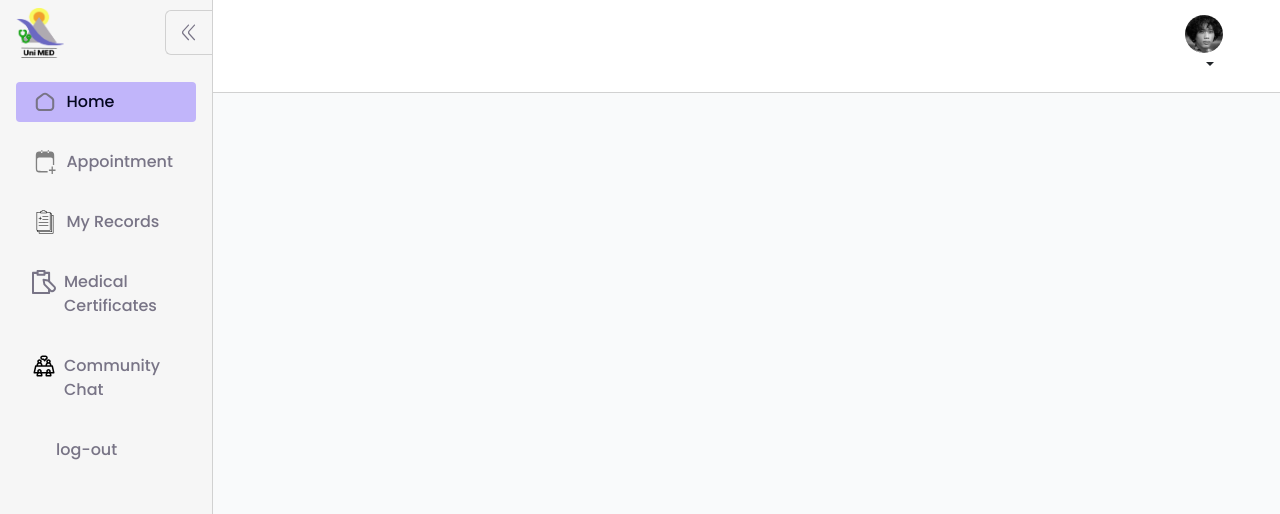
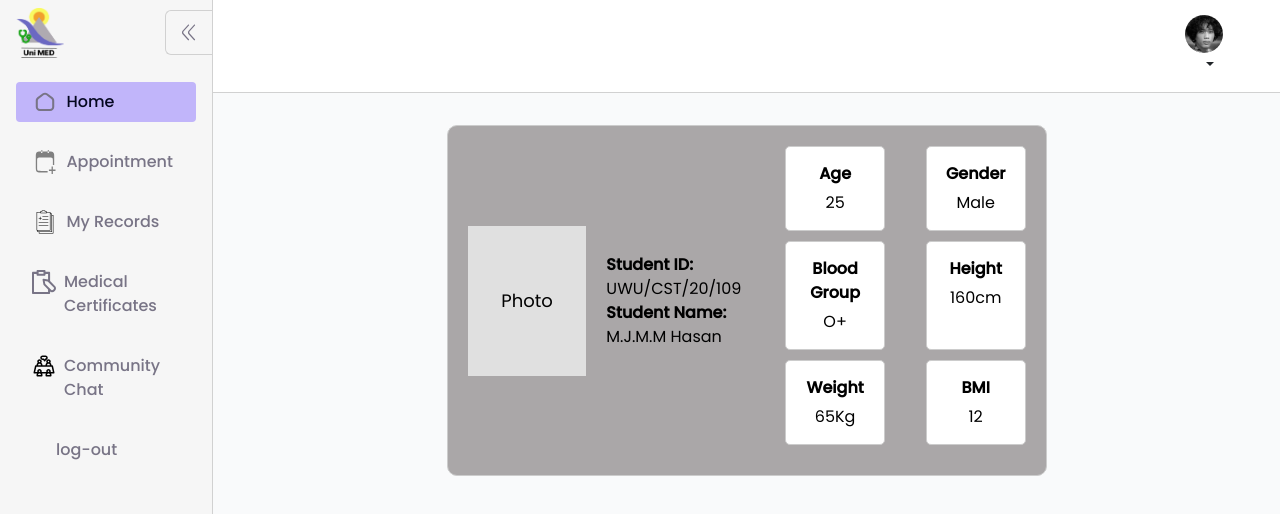
Before and after one commit to MahthyHasan/UniMed, a React (Create React App) app in the folder unimed-frontend/: page /PatientDashboard in a window 1280 px wide. Shown: the top 514 px of the page. Built offline with nearby package versions, Linux system fonts and the light colour scheme; some icons are missing.

Commit message:
Patient UI

```diff
--- a/unimed-frontend/src/App.js
+++ b/unimed-frontend/src/App.js
@@ -6,8 +6,10 @@ import ProjectSetting from "./Components/Pages/ProjectSetting";
 
 import Doctordashboard from "./Components/DashBoards/DoctorDashBoard/Pages/Doctordashboard";
 import PharmacistDashboard from "./Components/DashBoards//PharmacistDashBoard/Pages/PharmacistDashboard";
+
 import PatientDashboard from "./Components/DashBoards/PatientDashBoard/Pages/PatientDashboard";
 import Appointment from "./Components/DashBoards/PatientDashBoard/Pages/Appointment";
+import Myrecords from "./Components/DashBoards/PatientDashBoard/Pages/Myrecords";
 
 import "bootstrap/dist/css/bootstrap.min.css";
 
@@ -35,6 +37,7 @@ function App() {
         <Route path="/pharmacyDashboard" element={<PharmacistDashboard />} />
         <Route path="/PatientDashboard" element={<PatientDashboard />} />
         <Route path="/Appointment" element={<Appointment />} />
+        <Route path="/Myrecords" element={<Myrecords />} />
         <Route path="/" element={<LandingPage />} />
         <Route path="/logincat" element={<LoginCategory />} />
         <Route path="/loginDoctor" element={<DoctorLogin />} />
--- /dev/null
+++ b/unimed-frontend/src/Components/DashBoards/PatientDashBoard/ComponentsPatientDashboard/Modal.js
@@ -0,0 +1,45 @@
+import React from 'react';
+import "../../../../Css/Patient/Modal.css";
+
+const Modal = ({ show, onClose, record }) => {
+  if (!show) return null;
+
+  return (
+    <div className="modal-overlay">
+      <div className="modal">
+        <div className="modal-header">
+          <h2>Last Diagnose</h2>
+          <button className="close-btn" onClick={onClose}>&times;</button>
+        </div>
+        <div className="modal-content">
+          <div className="modal-section">
+            <h3>Symptoms</h3>
+            <ul>
+              {record.symptoms.map((symptom, index) => (
+                <li key={index}>{symptom}</li>
+              ))}
+            </ul>
+          </div>
+          <div className="modal-section">
+            <h3>Diagnose</h3>
+            <ul>
+              {record.diagnoses.map((diagnose, index) => (
+                <li key={index}>{diagnose}</li>
+              ))}
+            </ul>
+          </div>
+          <div className="modal-section">
+            <h3>Prescribed Medicine</h3>
+            <ul>
+              {record.medicines.map((medicine, index) => (
+                <li key={index}>{medicine}</li>
+              ))}
+            </ul>
+          </div>
+        </div>
+      </div>
+    </div>
+  );
+};
+
+export default Modal;
--- /dev/null
+++ b/unimed-frontend/src/Components/DashBoards/PatientDashBoard/ComponentsPatientDashboard/Personal_Info.js
@@ -0,0 +1,44 @@
+import React from 'react';
+import "../../../../Css/Patient/Personal_Info.css";
+
+const Details = () => {
+  return (
+    <div className="details-container">
+      <div className="student-info">
+        <div className="photo-placeholder">Photo</div>
+        <div className="student-id">
+          <p><b>Student ID:</b> UWU/CST/20/109</p>
+          <p><b>Student Name:</b><br></br> M.J.M.M Hasan</p>
+        </div>
+      </div>
+      <div className="additional-info">
+        <div className="info-box">
+          <p><b>Age</b></p>
+          <p>25</p>
+        </div>
+        <div className="info-box">
+          <p><b>Gender</b></p>
+          <p>Male</p>
+        </div>
+        <div className="info-box">
+          <p><b>Blood Group</b></p>
+          <p>O+</p>
+        </div>
+        <div className="info-box">
+          <p><b>Height</b></p>
+          <p>160cm</p>
+        </div>
+        <div className="info-box">
+          <p><b>Weight</b></p>
+          <p>65Kg</p>
+        </div>
+        <div className="info-box">
+          <p><b>BMI</b></p>
+          <p>12</p>
+        </div>
+      </div>
+    </div>
+  );
+}
+
+export default Details;
--- /dev/null
+++ b/unimed-frontend/src/Components/DashBoards/PatientDashBoard/Pages/Myrecords.js
@@ -0,0 +1,24 @@
+import React, { useEffect, useState } from "react";
+import Layout from "../../layout/PatientLayout/PatientLayout";
+import Table from "../ComponentsPatientDashboard/Table";
+export default function PatientDashboard() {
+    const [username, setUsername] = useState("");
+
+    useEffect(() => {
+      // Retrieve the username from localStorage
+      const storedUsername = localStorage.getItem("username");
+      if (storedUsername) {
+        setUsername(storedUsername);
+      }
+    }, []);
+
+    return (
+      <div>
+        <Layout>
+          <h1>{username}</h1>{" "}
+          {/* Replace 'Patient' Name' with the retrieved username */}
+          <Table />
+        </Layout>
+      </div>
+    );
+  }
--- a/unimed-frontend/src/Components/DashBoards/PatientDashBoard/Pages/PatientDashboard.js
+++ b/unimed-frontend/src/Components/DashBoards/PatientDashBoard/Pages/PatientDashboard.js
@@ -1,5 +1,5 @@
 import React, { useEffect, useState } from "react";
-
+import Personal_Info from "../ComponentsPatientDashboard/Personal_Info";
 import Layout from "../../layout/PatientLayout/PatientLayout";
 
 
@@ -20,7 +20,7 @@ export default function PatientDashboard() {
       <Layout>
         <h1>{username}</h1>{" "}
         {/* Replace 'Patient' Name' with the retrieved username */}
-
+        <Personal_Info />
       </Layout>
     </div>
   );
--- a/unimed-frontend/src/Components/DashBoards/layout/PatientLayout/PatientLayout.js
+++ b/unimed-frontend/src/Components/DashBoards/layout/PatientLayout/PatientLayout.js
@@ -114,7 +114,7 @@ export default function PatientLayout({ children }) {
                     ? 'side-menu-item side-menu-active'
                     : 'side-menu-item'
                 }
-                to={'/members'}
+                to={'/Myrecords'}
               >
                 <div className={'d-flex'}>
                   <img
--- /dev/null
+++ b/unimed-frontend/src/Css/Patient/Modal.css
@@ -0,0 +1,46 @@
+.modal-overlay {
+    position: fixed;
+    top: 0;
+    left: 0;
+    right: 0;
+    bottom: 0;
+    background: rgba(0, 0, 0, 0.7);
+    display: flex;
+    justify-content: center;
+    align-items: center;
+  }
+
+  .modal {
+    background: white;
+    padding: 20px;
+    border-radius: 8px;
+    width: 600px;
+    max-width: 80%;
+  }
+
+  .modal-header {
+    display: flex;
+    justify-content: space-between;
+    align-items: center;
+    border-bottom: 1px solid #ccc;
+    padding-bottom: 10px;
+  }
+
+  .close-btn {
+    background: none;
+    border: none;
+    font-size: 20px;
+    cursor: pointer;
+  }
+
+  .modal-content {
+    padding: 20px 0;
+  }
+
+  .modal-section {
+    margin-bottom: 20px;
+  }
+
+  .modal-section h3 {
+    margin-bottom: 10px;
+  }
--- /dev/null
+++ b/unimed-frontend/src/Css/Patient/Personal_Info.css
@@ -0,0 +1,66 @@
+/* Overall container styles */
+.details-container {
+    display: flex;
+    justify-content: space-between;
+    padding: 20px;
+    background-color: #8a8585b4;
+    border: 1px solid #ccc;
+    border-radius: 10px;
+    width: 600px;
+    margin: 0 auto;
+    font-family: Arial, sans-serif;
+  }
+
+  /* Styles for student information section */
+  .student-info {
+    display: flex;
+    align-items: center;
+  }
+
+  .photo-placeholder {
+    width: 150px;
+    height: 150px;
+    background-color: #e0e0e0;
+    display: flex;
+    align-items: center;
+    justify-content: center;
+    color: #999;
+    font-size: 18px;
+    margin-right: 20px;
+  }
+
+  .student-id p {
+    margin: 0;
+  }
+
+  /* Styles for additional information section */
+  .additional-info {
+    display: flex;
+    flex-wrap: wrap;
+    justify-content: space-between;
+    width: 300px;
+  }
+
+  .info-box {
+    background-color: #fff;
+    border: 1px solid #ccc;
+    border-radius: 5px;
+    padding: 10px;
+    text-align: center;
+    width: 100px;
+    margin-bottom: 10px;
+  }
+
+  .info-box p {
+    margin: 5px 0;
+  }
+
+  /* Set fonts to black */
+  body,
+  p,
+  span,
+  h1, h2, h3, /* Add more element tags if needed */
+  .photo-placeholder,
+  .info-box p {
+    color: black;
+  }
--- a/unimed-frontend/src/Css/Patient/Table.css
+++ b/unimed-frontend/src/Css/Patient/Table.css
@@ -1,6 +1,7 @@
 .table {
   width: 100%;
-    border-collapse: collapse;
+  border-collapse: separate;
+  border-spacing: 0 10px;
   font-family: Arial, sans-serif;
 }
 
@@ -8,26 +9,41 @@
 .table td {
   padding: 12px 16px;
   text-align: left;
-    border-bottom: 1px solid #ddd;
 }
 
 .table th {
   background-color: #f2f2f2;
 }
 
+.table-row {
+  background-color: #d3d3d3;
+  border-bottom: none;
+}
+
+.table-row.ash {
+  background-color: #b2beb5;
+}
+
 .details-btn {
-    background-color: #4CAF50;
+  background-color: #b2beb5;
   color: white;
   border: none;
   padding: 8px 16px;
   text-align: center;
   text-decoration: none;
-    display: inline-block;
+  display: inline-flex;
+  align-items: center;
   font-size: 14px;
   border-radius: 4px;
   cursor: pointer;
 }
 
 .details-btn:hover {
-    background-color: #45a049;
+  background-color: #a9a9a9;
 }
+
+.details-icon {
+  margin-right: 8px;
+  width: 16px;
+  height: 16px;
+}
```
Also changed, not shown: unimed-frontend/src/Components/DashBoards/PatientDashBoard/ComponentsPatientDashboard/Table.js (+38 -4 lines), unimed-frontend/src/assets/icons2/details.svg (added). Lines whose indentation alone changed are shown as unchanged.
